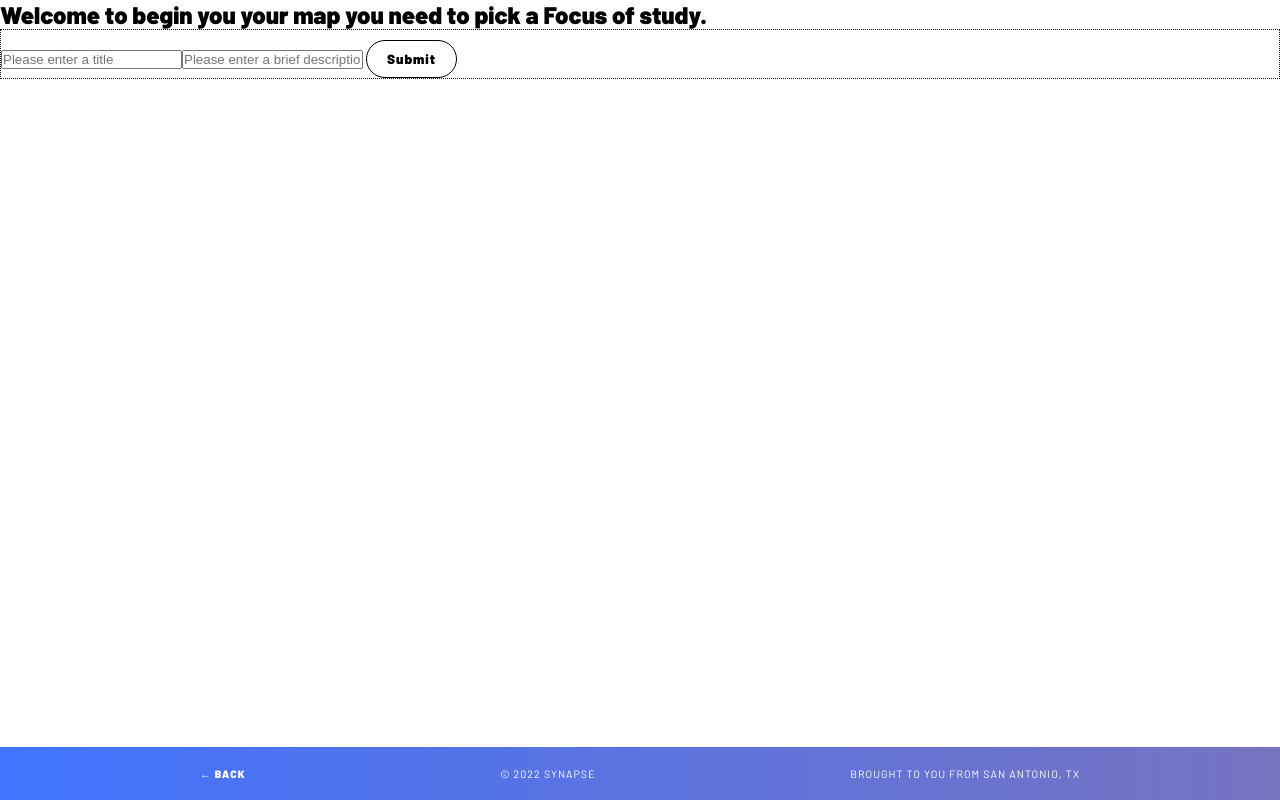
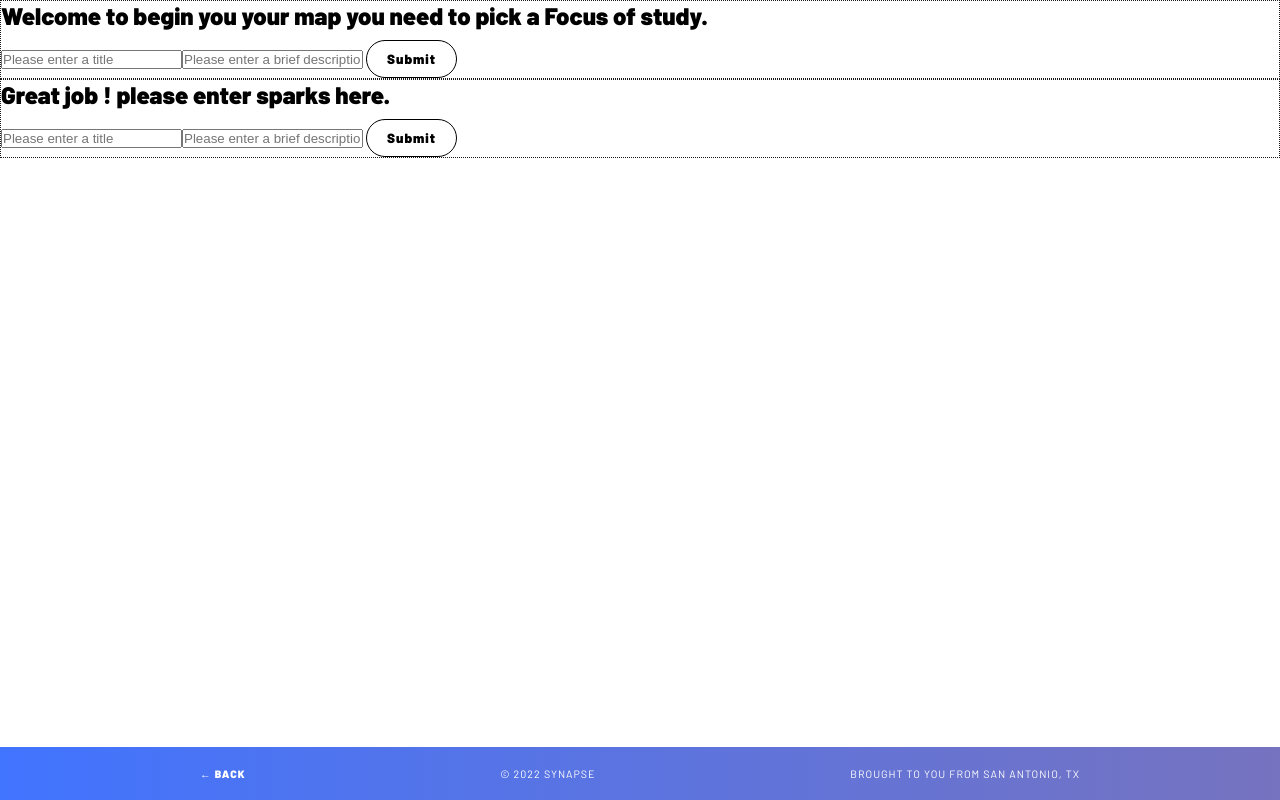
Before and after one commit to Blake-design/learning-tree, a React (Create React App) app in the folder client/: page /addfocus in a window 1280 px wide. Built offline with nearby package versions, Linux system fonts and the light colour scheme; no server answers.

Commit message:
moved each form to it own element

```diff
--- a/client/src/components/FocusForm/index.js
+++ b/client/src/components/FocusForm/index.js
@@ -2,13 +2,13 @@ import React, { useState } from "react";
 
 import { useMutation } from "@apollo/client";
 import { ADD_FOCUS } from "../../utils/mutations";
-
+import { useUser } from "../../utils/UserContext";
 const FocusForm = () => {
   const [formState, setFormState] = useState({
     title: "",
     description: "",
   });
-
+  const userManager = useUser();
   const [addFocus, { error, data }] = useMutation(ADD_FOCUS);
 
   // update state based on form input changes
@@ -38,6 +38,10 @@ const FocusForm = () => {
 
   return (
     <div>
+      <h2 className="card-header">
+        Welcome {userManager.user.userName} to begin you your map you need to
+        pick a Focus of study.
+      </h2>
       <form onSubmit={handleFormSubmit}>
         <input
           className="form-input"
--- a/client/src/components/SparkForm/index.js
+++ b/client/src/components/SparkForm/index.js
@@ -2,13 +2,14 @@ import React, { useState } from "react";
 
 import { useMutation } from "@apollo/client";
 import { ADD_SPARK } from "../../utils/mutations";
+import { useUser } from "../../utils/UserContext";
 
 const SparkForm = ({ userId }) => {
   const [formState, setFormState] = useState({
     title: "",
     description: "",
   });
-
+  const userManager = useUser();
   const [addSpark, { error, data }] = useMutation(ADD_SPARK);
 
   // update state based on form input changes
@@ -38,6 +39,9 @@ const SparkForm = ({ userId }) => {
 
   return (
     <div>
+      <h2 className="card-header">
+        Great job {userManager.user.userName}! please enter sparks here.
+      </h2>
       <form onSubmit={handleFormSubmit}>
         <input
           className="form-input"
--- a/client/src/pages/Form.js
+++ b/client/src/pages/Form.js
@@ -7,7 +7,7 @@ import FocusForm from "../components/FocusForm";
 import SparkForm from "../components/SparkForm";
 
 import { QUERY_ME } from "../utils/queries";
-
+import { useUser } from "../utils/UserContext";
 import Auth from "../utils/auth";
 
 const Form = () => {
@@ -15,7 +15,7 @@ const Form = () => {
   const { userId } = useParams();
   // If there is no `userId` in the URL as a parameter, execute the `QUERY_ME` query instead for the logged in user's information
   const { loading, data } = useQuery(QUERY_ME);
-
+  const userManager = useUser();
   // Check if data is returning from the `QUERY_ME` query, then the `QUERY_SINGLE_USER` query
   const user = data?.me || data?.user || {};
 
@@ -52,10 +52,9 @@ const Form = () => {
 
   return (
     <div>
-      <h2 className="card-header">
-        Welcome {user.userName} to begin you your map you need to pick a Focus
-        of study.
-      </h2>
+      <div className="my-4 p-4" style={{ border: "1px dotted #1a1a1a" }}>
+        <FocusForm userId={user._id} />
+      </div>
 
       <div className="my-4 p-4" style={{ border: "1px dotted #1a1a1a" }}>
         <SparkForm userId={user._id} />
--- a/client/src/pages/User.js
+++ b/client/src/pages/User.js
@@ -17,7 +17,7 @@ const User = () => {
   const { userId } = useParams();
   // If there is no `userId` in the URL as a parameter, execute the `QUERY_ME` query instead for the logged in user's information
   const { loading, data } = useQuery(QUERY_ME);
-
+  const userManager = useUser();
   // Check if data is returning from the `QUERY_ME` query, then the `QUERY_SINGLE_USER` query
   const user = data?.me || data?.user || {};
   console.log(userId);
```
